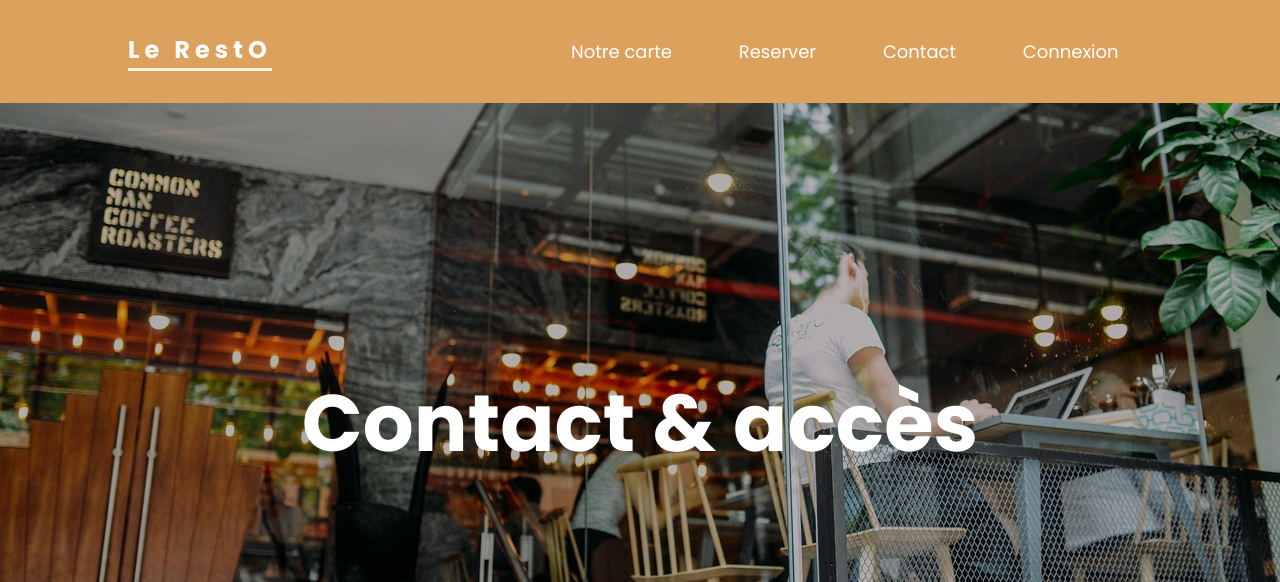
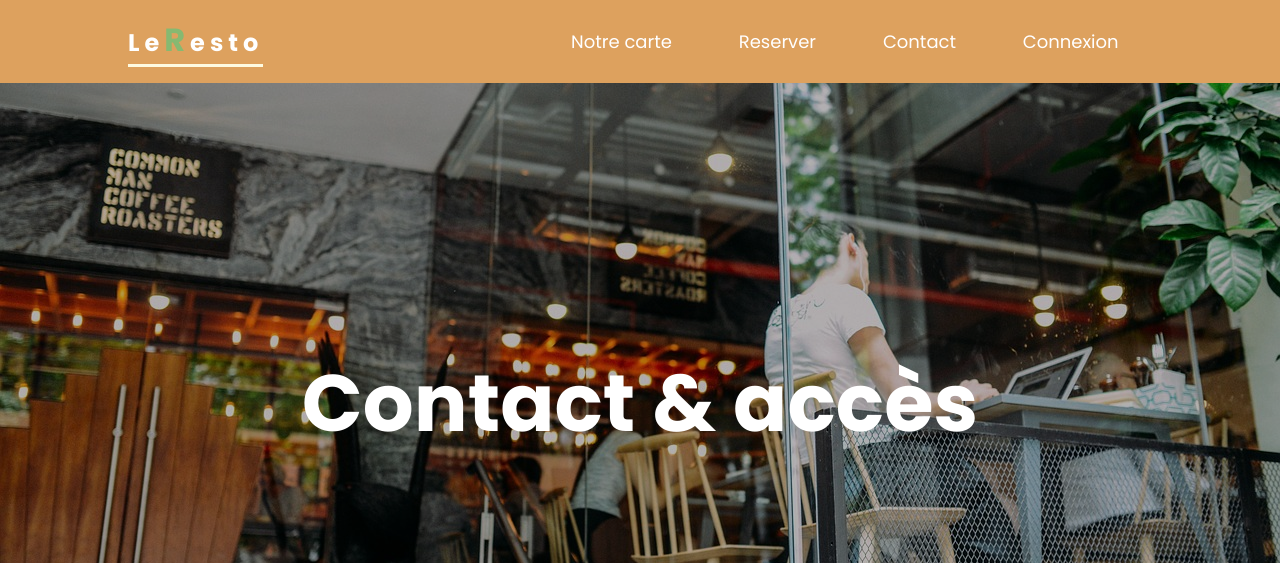
Before and after one commit to R-Erwan/DawRestaurant, a PHP site: page /contact.php in a window 1280 px wide. Shown: the top 582 px of the page. Run offline with PHP 8.4, Linux system fonts and the light colour scheme; some libraries are stand-ins or nearby versions.

Commit message:
Contact logo *

```diff
--- a/public/css/contact.css
+++ b/public/css/contact.css
@@ -113,7 +113,7 @@ header {
   display: flex;
   justify-content: space-between;
   align-items: center;
-  padding: 2em 0;
+  padding: 1em 0;
 }
 
 .nav-logo {
@@ -127,6 +127,10 @@ header {
   font-size: 24px;
   letter-spacing: 5px;
   font-weight: bold;
+}
+.nav-logo .l-green {
+  color: #86B971;
+  font-size: 2rem;
 }
 
 .nav-links {
--- a/public/css/index.css
+++ b/public/css/index.css
@@ -113,7 +113,7 @@ header {
   display: flex;
   justify-content: space-between;
   align-items: center;
-  padding: 2em 0;
+  padding: 1em 0;
 }
 
 .nav-logo {
@@ -127,6 +127,10 @@ header {
   font-size: 24px;
   letter-spacing: 5px;
   font-weight: bold;
+}
+.nav-logo .l-green {
+  color: #86B971;
+  font-size: 2rem;
 }
 
 .nav-links {
--- a/public/css/login.css
+++ b/public/css/login.css
@@ -325,7 +325,7 @@ header {
   display: flex;
   justify-content: space-between;
   align-items: center;
-  padding: 2em 0;
+  padding: 1em 0;
 }
 
 .nav-logo {
@@ -339,6 +339,10 @@ header {
   font-size: 24px;
   letter-spacing: 5px;
   font-weight: bold;
+}
+.nav-logo .l-green {
+  color: #86B971;
+  font-size: 2rem;
 }
 
 .nav-links {
--- a/public/css/menu.css
+++ b/public/css/menu.css
@@ -113,7 +113,7 @@ header {
   display: flex;
   justify-content: space-between;
   align-items: center;
-  padding: 2em 0;
+  padding: 1em 0;
 }
 
 .nav-logo {
@@ -127,6 +127,10 @@ header {
   font-size: 24px;
   letter-spacing: 5px;
   font-weight: bold;
+}
+.nav-logo .l-green {
+  color: #86B971;
+  font-size: 2rem;
 }
 
 .nav-links {
--- a/public/includes/header/header.php
+++ b/public/includes/header/header.php
@@ -1,7 +1,7 @@
 <header>
     <nav class="header-navbar">
         <div class="nav-logo">
-            <a href="/DawRestaurant/public/index.php">Le RestO</a>
+            <a href="/DawRestaurant/public/index.php">Le<span class="l-green">R</span>esto</a>
         </div>
         <div class="nav-links">
             <ul>
```
Also changed, not shown: public/includes/header/header.sass (+6 -1 lines), 4 other files.
